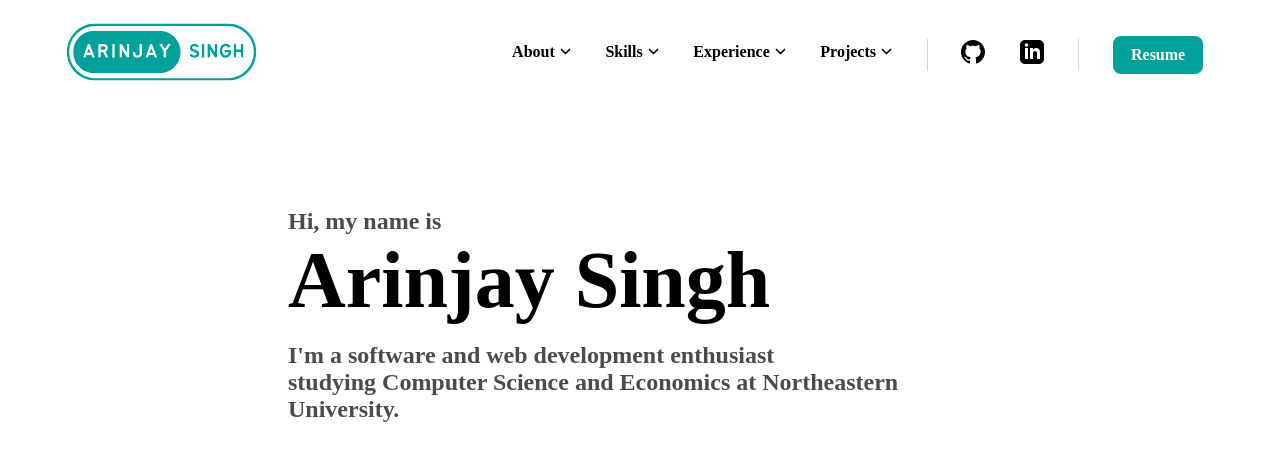
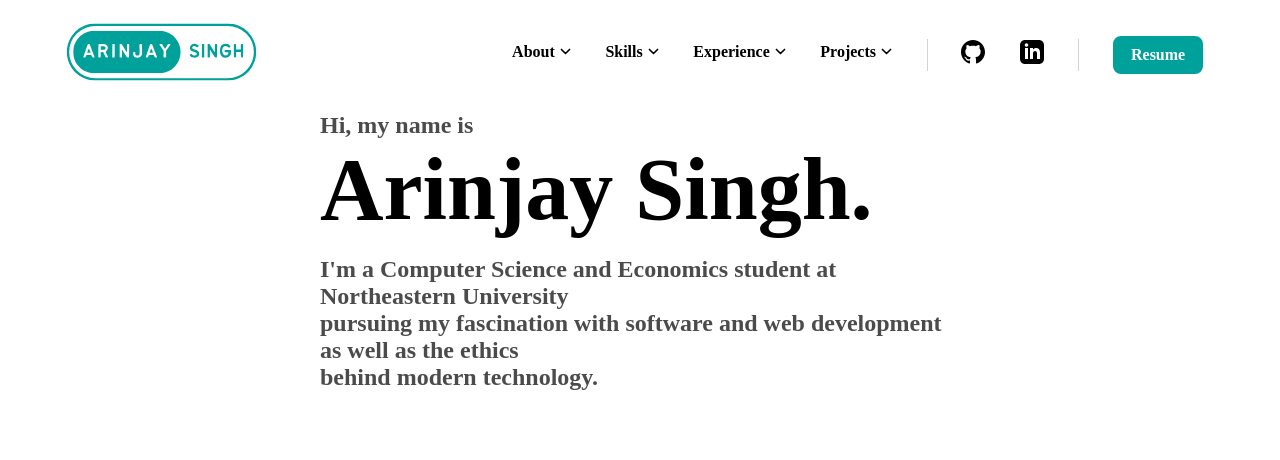
Before and after one commit to arinjay-singh/portfolio, a Next.js app: page / in a window 1280 px wide. Shown: the top 460 px of the page. Built offline with nearby package versions, Linux system fonts and the light colour scheme.

Commit message:
fixed position of navbar to hold when scrolling

```diff
--- a/components/layout/layout.js
+++ b/components/layout/layout.js
@@ -4,7 +4,7 @@ import NavigationBar from "./nav-bar";
 function Layout(props) {
   return (
     <Fragment>
-      <NavigationBar />
+      <NavigationBar/>
       <main>{props.children}</main>
     </Fragment>
   );
--- a/components/layout/nav-bar.js
+++ b/components/layout/nav-bar.js
@@ -6,10 +6,13 @@ import LinkedinLogo from "./linkedin-logo";
 import DropArrrow from "./drop-arrow";
 import Dropdown from "./dropdown";
 import UpArrow from "./up-arrow";
-import { useState } from "react";
+import { useState, useEffect } from "react";
 
 function NavigationBar() {
   const [isAboutHovered, setIsAboutHovered] = useState(false);
+  const [isSkillsHovered, setIsSkillsHovered] = useState(false);
+  const [isExperienceHovered, setIsExperienceHovered] = useState(false);
+  const [isProjectsHovered, setIsProjectsHovered] = useState(false);
 
   function aboutMouseEnterHandler() {
     setIsAboutHovered(true);
@@ -19,8 +22,6 @@ function NavigationBar() {
     setIsAboutHovered(false);
   }
 
-  const [isSkillsHovered, setIsSkillsHovered] = useState(false);
-
   function skillsMouseEnterHandler() {
     setIsSkillsHovered(true);
   }
@@ -29,8 +30,6 @@ function NavigationBar() {
     setIsSkillsHovered(false);
   }
 
-  const [isExperienceHovered, setIsExperienceHovered] = useState(false);
-
   function experienceMouseEnterHandler() {
     setIsExperienceHovered(true);
   }
@@ -38,8 +37,6 @@ function NavigationBar() {
   function experienceMouseLeaveHandler() {
     setIsExperienceHovered(false);
   }
-
-  const [isProjectsHovered, setIsProjectsHovered] = useState(false);
 
   function projectsMouseEnterHandler() {
     setIsProjectsHovered(true);
--- a/components/layout/nav-bar.module.css
+++ b/components/layout/nav-bar.module.css
@@ -7,6 +7,11 @@
   align-items: top;
   padding: 1% 5%;
   font-family: 'Sans-Serif Workhorse';
+
+  position: fixed;
+  top: 0;
+  left: 0;
+  z-index: 9999;
 }
 
 .header ul {
--- a/pages/index.js
+++ b/pages/index.js
@@ -6,8 +6,13 @@ export default function Home() {
   return (
     <div className={classes.title}>
       <h3> Hi, my name is </h3>
-      <h1> Arinjay Singh </h1>
-      <h3> I'm a software and web development enthusiast <br/> studying Computer Science and Economics at Northeastern University. </h3>
+      <h1> Arinjay Singh. </h1>
+      <h3>
+        {" "}
+        I'm a Computer Science and Economics student at Northeastern
+        University <br /> pursuing my fascination with software and
+        web development as well as the ethics <br/> behind modern technology.{" "}
+      </h3>
     </div>
   );
 }
--- a/pages/index.module.css
+++ b/pages/index.module.css
@@ -1,6 +1,6 @@
 .title {
   display: block;
-  padding: 7rem 18rem;
+  padding: 7rem 20rem;
   text-align: left;
   font-family: 'Sans-Serif Workhorse';
 }
@@ -15,5 +15,5 @@
 .title h1 {
   margin-top: 0;
   margin-bottom: 1rem;
-  font-size: 5rem;
+  font-size: 5.5rem;
 }
```
